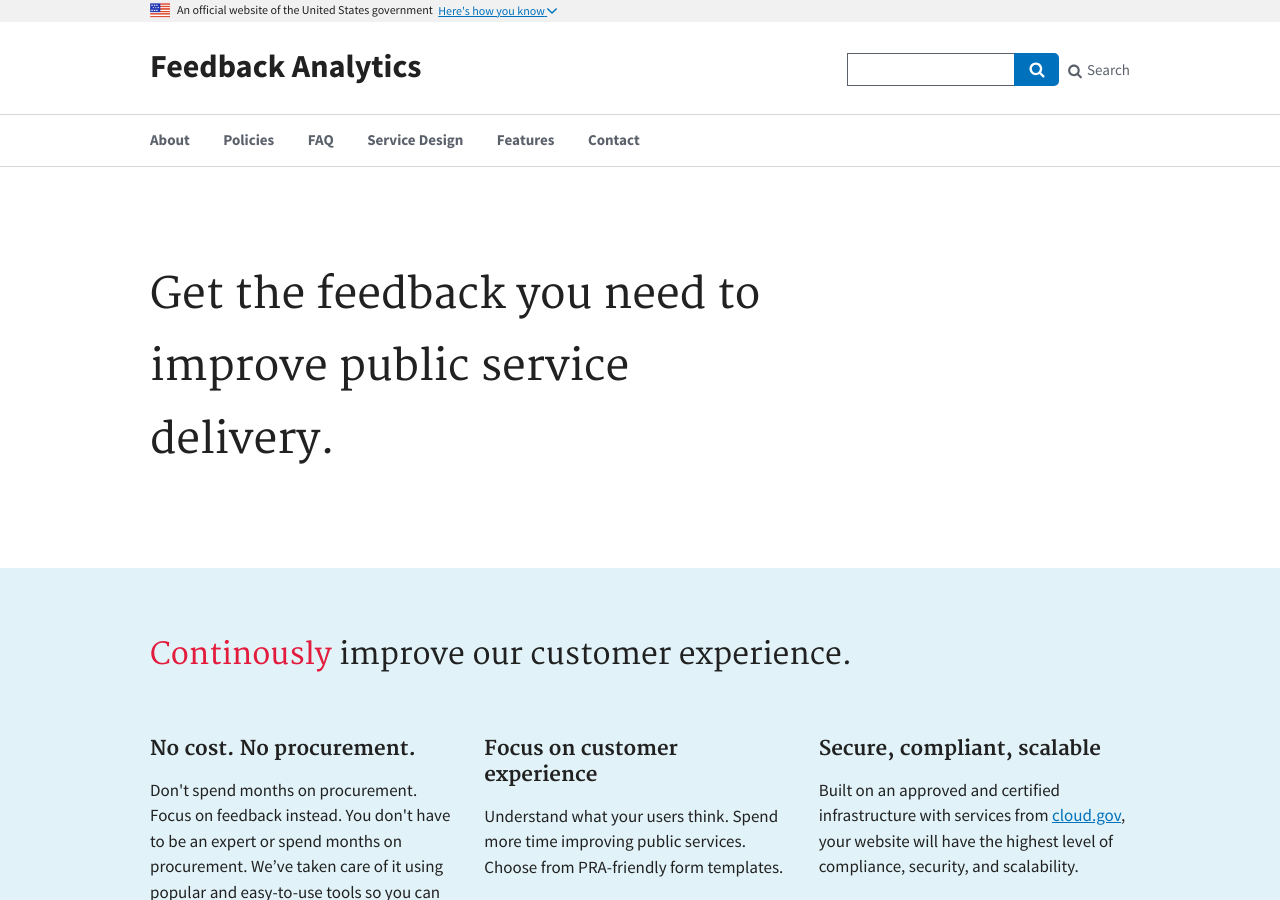
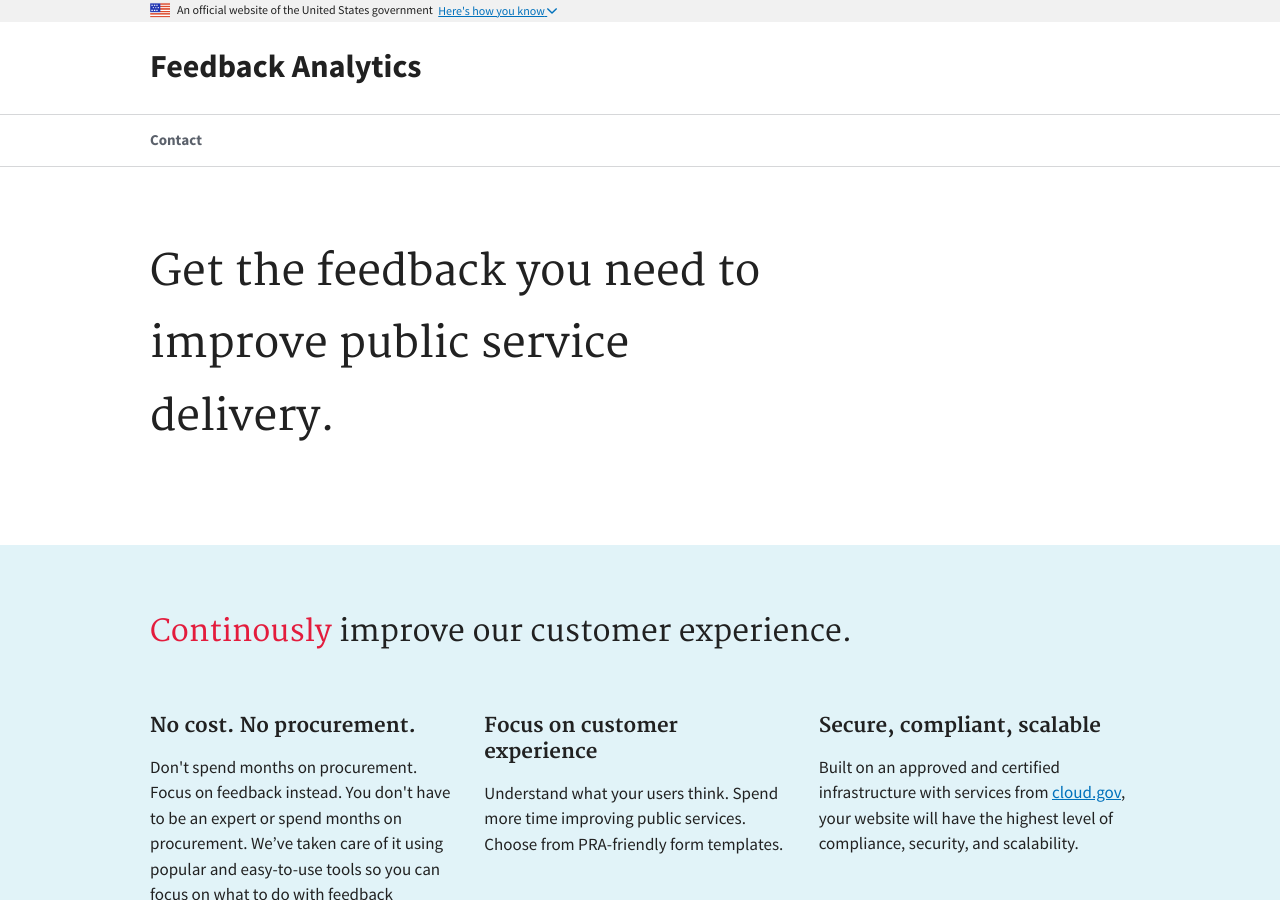
Before and after one commit to GSA/feedback.usa.gov, a Jekyll site: the page built from pages/home.html, in a window 1280 px wide and 900 px high. Built offline with Jekyll 4.4.1, drawn with Linux system fonts in a browser that asks for light colours.

Commit message:
small style fixes to header/footer

```diff
--- a/_includes/header2.html
+++ b/_includes/header2.html
@@ -59,38 +59,13 @@
     </button>
     <ul class="usa-nav-primary usa-accordion">
       <li>
-        <a class="usa-nav-link" href="/about">
-          <span>About</span>
-        </a>
-      </li>
-      <li>
-        <a class="usa-nav-link" href="/policies">
-          <span>Policies</span>
-        </a>
-      </li>
-      <li>
-        <a class="usa-nav-link" href="/faq">
-          <span>FAQ</span>
-        </a>
-      </li>
-      <li>
-        <a class="usa-nav-link" href="/design">
-          <span>Service Design</span>
-        </a>
-      </li>
-      <li>
-        <a class="usa-nav-link" href="/features">
-          <span>Features</span>
-        </a>
-      </li>
-      <li>
         <a class="usa-nav-link" href="/contact">
           <span>Contact</span>
         </a>
       </li>
     </ul>
     <div class="usa-nav-secondary">
-      <form class="usa-search usa-search-small  js-search-form">
+      <!-- <form class="usa-search usa-search-small  js-search-form">
         <div role="search">
           <label class="usa-sr-only" for="extended-search-field-small">Search small</label>
           <input id="extended-search-field-small" type="search" name="search">
@@ -98,22 +73,7 @@
             <span class="usa-sr-only">Search</span>
           </button>
         </div>
-      </form>
-      <ul class="usa-unstyled-list usa-nav-secondary-links">
-        <li class="js-search-button-container">
-          <button class="usa-header-search-button js-search-button">Search</button>
-        </li>
-        <!-- <li>
-          <a href="/users/sign_up">
-            Sign up
-          </a>
-        </li>
-        <li>
-          <a href="/users/sign_in">
-            Sign in
-          </a>
-        </li> -->
-      </ul>
+      </form> -->
     </div>
   </div>
 </nav>
--- a/pages/home.html
+++ b/pages/home.html
@@ -6,7 +6,6 @@ permalink: /
 ---
 
 <div class="usa-grid">
-  <br>
   <br>
   <br>
   <br>
@@ -144,7 +143,7 @@ permalink: /
       </p>
     </div>
     <div class="usa-width-one-fourth">
-      <div style="text-align: center;">
+      <div>
         <a href="mailto:feedback-analytics@gsa.gov" class="usa-button">
           Get in touch
         </a>
```
